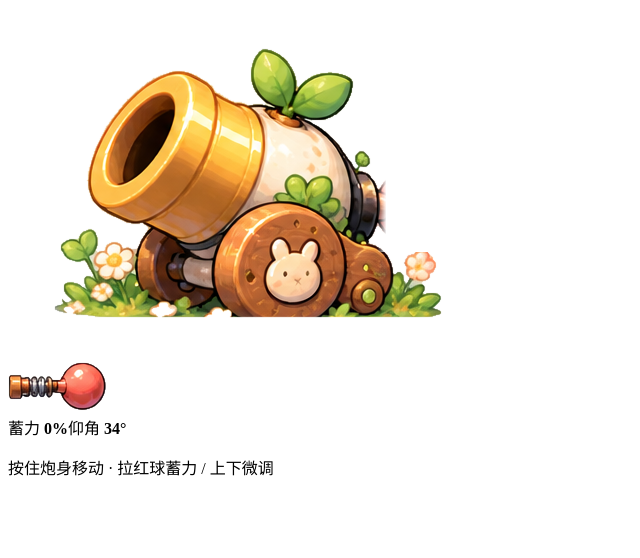
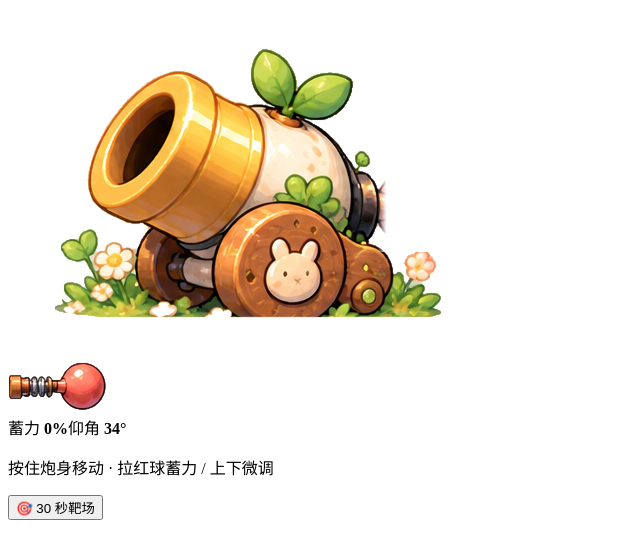
Before and after one commit to yixuanqi/desktop_cannon_v01_app, a website with bundled scripts: page web/cannon.html in a window 1280 px wide. Shown: the whole page, without its empty margins (0-640 px from the left). Built offline with nearby package versions, Linux system fonts and the light colour scheme.

Commit message:
feat(range): expose explicit optional 30-second virtual target mode in cannon control window

```diff
--- a/web/cannon.html
+++ b/web/cannon.html
@@ -14,6 +14,8 @@
     <div class="power" id="power" aria-live="off"><div class="power-label"><span>蓄力 <strong id="power-number">0%</strong></span><span>仰角 <strong id="angle-number">34°</strong></span></div><div class="power-track"><div id="power-fill"></div></div></div>
     <p class="hint" id="hint">按住炮身移动 · 拉红球蓄力 / 上下微调</p>
     <button class="icon-quick-toggle" id="icon-toggle" type="button" hidden aria-pressed="false" title="仅视觉互动，不修改或移动桌面文件">图标互动：关闭</button>
+    <button class="range-toggle" id="range-toggle" type="button" aria-pressed="false"
+      title="可选的 30 秒虚拟靶场，命中手绘靶得分；真实桌面图标与文件不会改变">🎯 30 秒靶场</button>
     <section class="onboarding" id="onboarding" aria-label="首次使用说明" hidden>
       <strong>欢迎来到桌面小炮</strong>
       <p>拖动炮身移动，拉红球蓄力并发射。图标飞散只改变画面，不动真实文件。</p>
```
